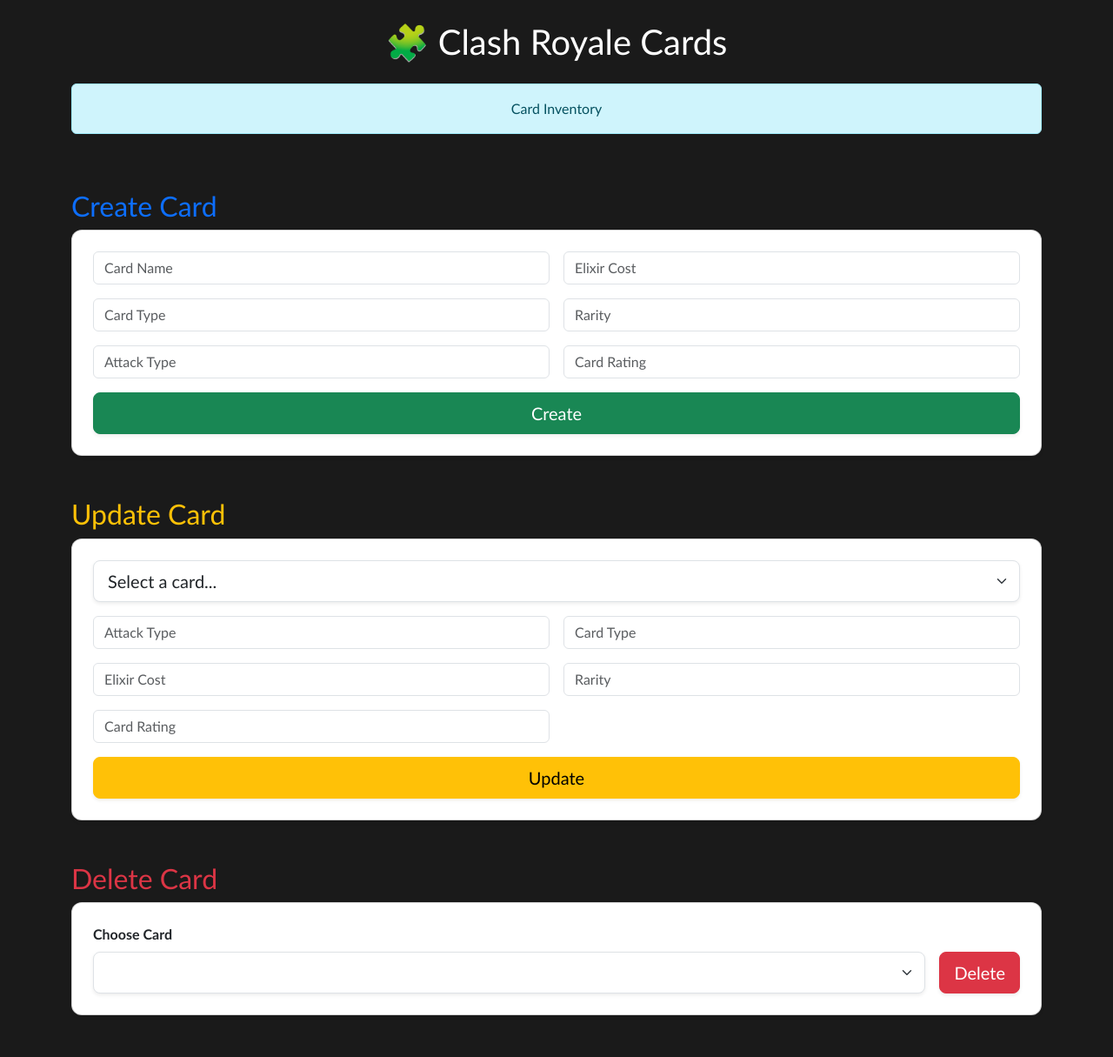
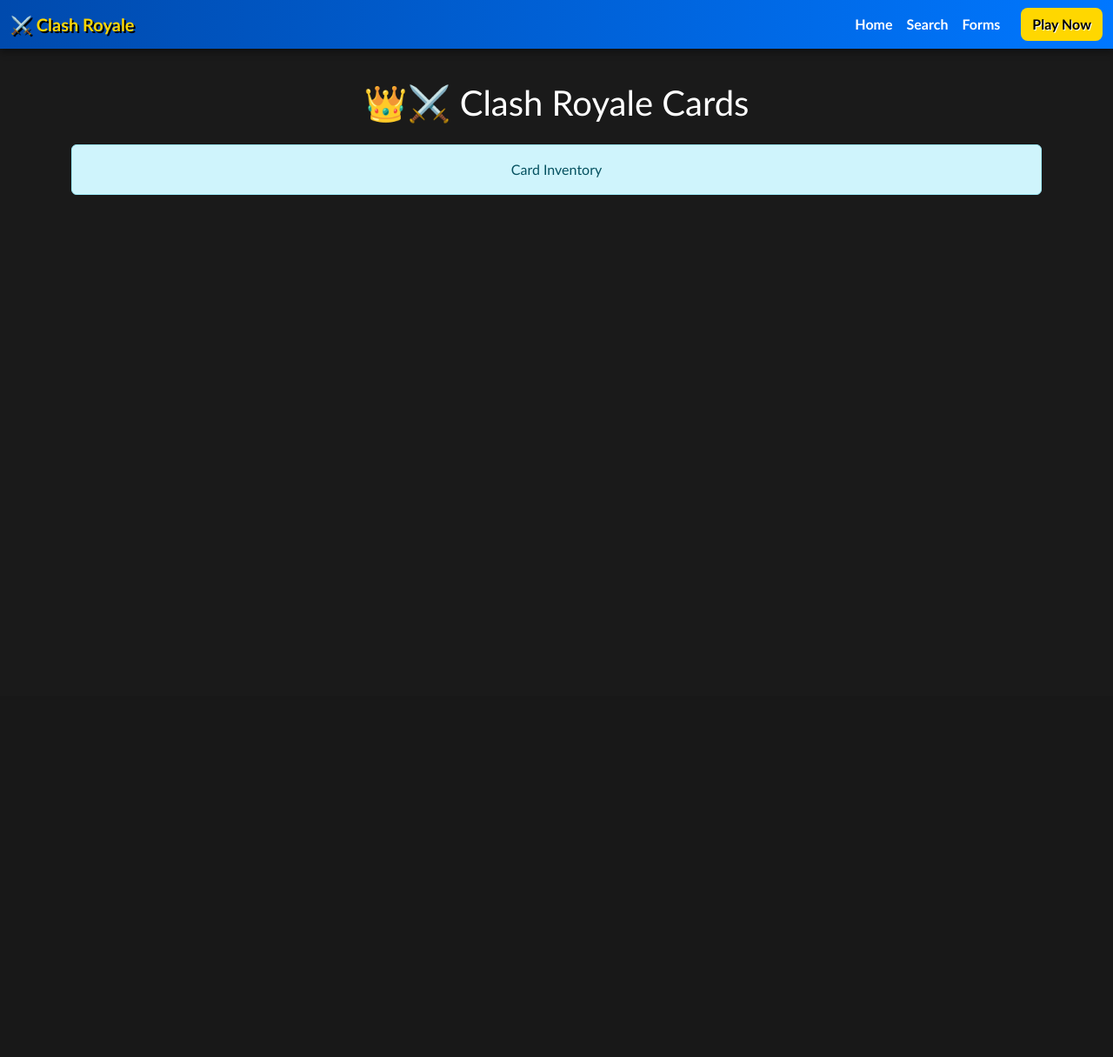
Before and after one commit to mullumhs/project-20-pwa-DumbotwinOG, a Flask app: page / in a window 1280 px wide. Shown: the whole page at 87% size. After the commit the page ends 224 px from the top, so only its background shows below. Run offline with Flask 3, Linux system fonts and the light colour scheme; lists and menus that the app fills with data are empty.

Commit message:
added different pages for more flexible options for user

```diff
--- a/templates/base.html
+++ b/templates/base.html
@@ -1,49 +1,43 @@
+<!-- base.html -->
 <!DOCTYPE html>
+<html lang="en">
+<head>
+  <meta charset="UTF-8">
+  <title>{% block title %}Clash Royale{% endblock %}</title>
+  <link href="https://cdn.jsdelivr.net/npm/bootstrap@5.3.0/dist/css/bootstrap.min.css" rel="stylesheet">
+  <style>
+    body { background:#1a1a1a; color:#fff; font-family:'Trebuchet MS',sans-serif; padding-top:70px; }
+    .navbar { background:linear-gradient(90deg,#004aad,#0077ff); box-shadow:0 4px 8px rgba(0,0,0,0.4); }
+    .navbar-brand { font-weight:bold; color:#FFD700!important; text-shadow:2px 2px #000; }
+    .nav-link { color:#fff!important; font-weight:bold; position:relative; }
+    .nav-link:hover { color:#FFD700!important; }
+    .btn-play { background:#FFD700; color:#000; font-weight:bold; border-radius:8px; text-shadow:1px 1px #fff; }
+  </style>
+</head>
+<body>
+  <!-- Shared Navbar -->
+  <nav class="navbar navbar-expand-lg fixed-top">
+    <div class="container-fluid">
+      <a class="navbar-brand" href="/">⚔️ Clash Royale</a>
+      <button class="navbar-toggler text-light" type="button" data-bs-toggle="collapse" data-bs-target="#navbarNav">
+        <span class="navbar-toggler-icon"></span>
+      </button>
+      <div class="collapse navbar-collapse justify-content-end" id="navbarNav">
+        <ul class="navbar-nav me-3">
+          <li class="nav-item"><a class="nav-link" href="/">Home</a></li>
+          <li class="nav-item"><a class="nav-link" href="/search">Search</a></li>
+          <li class="nav-item"><a class="nav-link" href="/form">Forms</a></li>
+        </ul>
+        <a href="#" class="btn btn-play">Play Now</a>
+      </div>
+    </div>
+  </nav>
 
-<html lang="en">
+  <!-- Page-specific content -->
+  <div class="container py-4">
+    {% block content %}{% endblock %}
+  </div>
 
-<head>
-
-    <meta charset="UTF-8">
-
-    <meta name="viewport" content="width=device-width, initial-scale=1.0">
-
-    <title>{% block title %}My Inventory App{% endblock %}</title>
-
-    <!-- Bootstrap CSS -->
-
-    <link href="https://cdn.jsdelivr.net/npm/bootstrap@5.3.0/dist/css/bootstrap.min.css" rel="stylesheet">
-
-    <!-- Custom CSS -->
-
-    <link rel="stylesheet" href="{{ url_for('static', filename='css/custom.css') }}">
-
-</head>
-
-<body>
-
-
-
-    <!-- Add your navbar here -->
-
-
-
-    <!-- Container for content -->
-
-    <div class="container mt-4">
-
-        {% block content %}
-
-        {% endblock %}
-
-    </div>
-
-
-
-    <!-- Bootstrap JS -->
-
-    <script src="https://cdn.jsdelivr.net/npm/bootstrap@5.3.0/dist/js/bootstrap.bundle.min.js"></script>
-
+  <script src="https://cdn.jsdelivr.net/npm/bootstrap@5.3.0/dist/js/bootstrap.bundle.min.js"></script>
 </body>
-
 </html>
--- a/templates/index.html
+++ b/templates/index.html
@@ -14,7 +14,54 @@
       background: #1a1a1a;
       color: #fff;
       font-family: 'Trebuchet MS', sans-serif;
+      padding-top: 70px; /* offset for fixed navbar */
     }
+
+    /* Clash Royale Navbar */
+    .navbar {
+      background: linear-gradient(90deg, #004aad, #0077ff);
+      box-shadow: 0 4px 8px rgba(0,0,0,0.4);
+    }
+    .navbar-brand {
+      font-weight: bold;
+      color: #FFD700 !important;
+      text-shadow: 2px 2px #000;
+    }
+    .nav-link {
+      color: #fff !important;
+      font-weight: bold;
+      position: relative;
+    }
+    .nav-link::after {
+      content: '';
+      position: absolute;
+      width: 0%;
+      height: 3px;
+      bottom: -5px;
+      left: 0;
+      background-color: #FFD700;
+      transition: width 0.3s;
+    }
+    .nav-link:hover {
+      color: #FFD700 !important;
+    }
+    .nav-link:hover::after {
+      width: 100%;
+    }
+    .btn-play {
+      background: #FFD700;
+      color: #000;
+      font-weight: bold;
+      border-radius: 8px;
+      text-shadow: 1px 1px #fff;
+      transition: transform 0.2s;
+    }
+    .btn-play:hover {
+      transform: scale(1.1);
+      background: #ffcc33;
+    }
+
+    /* Clash Cards */
     .clash-card {
       border: 2px solid #FFD700;
       background: linear-gradient(145deg, #2c2c2c, #1a1a1a);
@@ -29,132 +76,7 @@
     .badge.rarity-rare { background: blue; }
     .badge.rarity-epic { background: purple; }
     .badge.rarity-legendary { background: gold; color: black; }
-  </style>
-</head>
-<body class="container py-4">
 
-  <h1 class="text-center mb-4">🧩 Clash Royale Cards</h1>
-
-  <!-- Display any message passed from the backend -->
-  {% if message %}
-    <div class="alert alert-info text-center">
-      {{ message }}
-    </div>
-  {% endif %}
-
-  <!-- Card Grid -->
-  <div class="row">
-    {% for card in cards %}
-      <div class="col-md-3 mb-4">
-        <div class="card clash-card h-100">
-          <img src="https://cdns3.royaleapi.com/cdn-cgi/image/w=150,h=180,format=auto/static/img/cards/v8-7d088998/{{ card['card_name'] | lower | replace(' ', '-') }}.png"  class="card-img-top" alt="{{ card['card_name'] }}">
-          <div class="card-body text-center">
-            <h5 class="card-title">{{ card['card_name'] }}</h5>
-            <p class="card-text">Elixir: {{ card['elixir_cost'] }}</p>
-            <p class="card-text">Type: {{ card['card_type'] }}</p>
-            <p class="card-text">Attack: {{ card['attack_type'] }}</p>
-            <p class="card-text">Rating: {{ card['card_rating'] }}</p>
-            <span class="badge rarity-{{ card['rarity'] | lower }}">{{ card['rarity'] }}</span>
-          </div>
-        </div>
-      </div>
-    {% endfor %}
-  </div>
-
-  <!-- Forms Section -->
-  <!-- Create Card -->
-  <h2 class="mt-5 text-primary">
-  <i class="bi bi-plus-circle"></i> Create Card
-  </h2>
-  <form action="/add" method="POST" class="card p-4 shadow-sm mb-4">
-    <div class="row g-3">
-      <div class="col-md-6">
-        <input type="text" name="card_name" class="form-control" placeholder="Card Name" required>
-      </div>
-      <div class="col-md-6">
-        <input type="number" name="elixir_cost" class="form-control" placeholder="Elixir Cost" min="1" max="10" required>
-      </div>
-      <div class="col-md-6">
-        <input type="text" name="card_type" class="form-control" placeholder="Card Type" required>
-      </div>
-      <div class="col-md-6">
-        <input type="text" name="rarity" class="form-control" placeholder="Rarity" required>
-      </div>
-      <div class="col-md-6">
-        <input type="text" name="attack_type" class="form-control" placeholder="Attack Type" required>
-      </div>
-      <div class="col-md-6">
-        <!-- Changed to number input -->
-        <input type="number" step="0.1" name="card_rating" class="form-control"
-              placeholder="Card Rating" min="0" max="100" required>
-      </div>
-    </div>
-    <button type="submit" class="btn btn-success btn-lg mt-3 shadow-sm action-btn">
-      <i class="bi bi-check-circle"></i> Create
-    </button>
-  </form>
-
-
-
-<!-- Update Card -->
-  <h2 class="mt-5 text-warning">
-    <i class="bi bi-pencil-square"></i> Update Card
-  </h2>
-  <form action="/update" method="POST" class="card p-4 shadow-sm mb-4">
-    <div class="mb-3">
-      <select id="cardSelect" name="card_name" class="form-select form-select-lg shadow-sm" required>
-        <option value="">Select a card...</option>
-        {% for card in cards %}
-          <option value="{{ card['card_name'] }}">{{ card['card_name'] }}</option>
-        {% endfor %}
-      </select>
-    </div>
-    <div class="row g-3">
-      <div class="col-md-6">
-        <input type="text" id="attack_type" name="attack_type" class="form-control" placeholder="Attack Type" required>
-      </div>
-      <div class="col-md-6">
-        <input type="text" id="card_type" name="card_type" class="form-control" placeholder="Card Type" required>
-      </div>
-      <div class="col-md-6">
-        <input type="number" id="elixir_cost" name="elixir_cost" class="form-control" placeholder="Elixir Cost" required>
-      </div>
-      <div class="col-md-6">
-        <input type="text" id="rarity" name="rarity" class="form-control" placeholder="Rarity" required>
-      </div>
-      <div class="col-md-6">
-        <input type="number" id="card_rating" name="card_rating" class="form-control" placeholder="Card Rating" required>
-      </div>
-    </div>
-    <button type="submit" class="btn btn-warning btn-lg mt-3 shadow-sm action-btn">
-      <i class="bi bi-arrow-repeat"></i> Update
-    </button>
-  </form>
-
-
-  <!-- Delete Card -->
-  <h2 class="mt-5 text-danger">
-    <i class="bi bi-trash-fill"></i> Delete Card
-  </h2>
-  <form action="/delete" method="POST" class="card p-4 shadow-sm mb-4 d-flex flex-column flex-md-row align-items-md-end gap-3">
-    <div class="flex-grow-1">
-      <label for="card_id" class="form-label fw-bold">Choose Card</label>
-      <select name="card_id" id="card_id" class="form-select form-select-lg shadow-sm" required>
-        {% for card in cards %}
-          <option value="{{ card.id }}">{{ card.card_name }}</option>
-        {% endfor %}
-      </select>
-    </div>
-    <div>
-      <button type="submit" class="btn btn-danger btn-lg shadow-sm action-btn">
-        <i class="bi bi-x-circle"></i> Delete
-      </button>
-    </div>
-  </form>
-
-
-  <!-- Shared Custom CSS -->
-  <style>
     .action-btn {
       transition: all 0.3s ease;
     }
@@ -166,7 +88,45 @@
       border-radius: 12px;
     }
   </style>
+</head>
+<body>
 
+
+
+  <!-- index.html -->
+  {% extends "base.html" %}
+
+  {% block title %}👑⚔️ Clash Royale Cards{% endblock %}
+
+  {% block content %}
+    <h1 class="text-center mb-4">👑⚔️ Clash Royale Cards</h1>
+
+    {% if message %}
+      <div class="alert alert-info text-center">{{ message }}</div>
+    {% endif %}
+
+    <div class="row">
+      {% for card in cards %}
+        <div class="col-md-3 mb-4">
+          <div class="card clash-card h-100">
+            <img src="https://cdns3.royaleapi.com/.../{{ card['card_name']|lower|replace(' ','-') }}.png" class="card-img-top" alt="{{ card['card_name'] }}">
+            <div class="card-body text-center">
+              <h5 class="card-title">{{ card['card_name'] }}</h5>
+              <p>Elixir: {{ card['elixir_cost'] }}</p>
+              <p>Type: {{ card['card_type'] }}</p>
+              <p>Attack: {{ card['attack_type'] }}</p>
+              <p>Rating: {{ card['card_rating'] }}</p>
+              <span class="badge rarity-{{ card['rarity']|lower }}">{{ card['rarity'] }}</span>
+            </div>
+          </div>
+        </div>
+      {% endfor %}
+    </div>
+  {% endblock %}
+
+
+
+  <script src="https://cdn.jsdelivr.net/npm/bootstrap@5.3.0/dist/js/bootstrap.bundle.min.js"></script>
 
 
 
--- a/views.py
+++ b/views.py
@@ -67,3 +67,21 @@
             db.session.delete(card)
             db.session.commit()
         return redirect('/')
+
+
+
+
+    @app.route('/search', methods=['GET'])
+    def search():
+        query = request.args.get('q', '').lower()
+        results = []
+        if query:
+            # Use SQLAlchemy filter
+            results = Cards.query.filter(Cards.card_name.ilike(f"%{query}%")).all()
+        return render_template('search.html', results=results)
+
+
+    @app.route('/form')
+    def form():
+        cards = Cards.query.all()   # you need cards for the update/delete dropdowns
+        return render_template('form.html', cards=cards)
```
Also changed, not shown: templates/form.html (added, +103 -0 lines), templates/search.html (added, +113 -0 lines).
